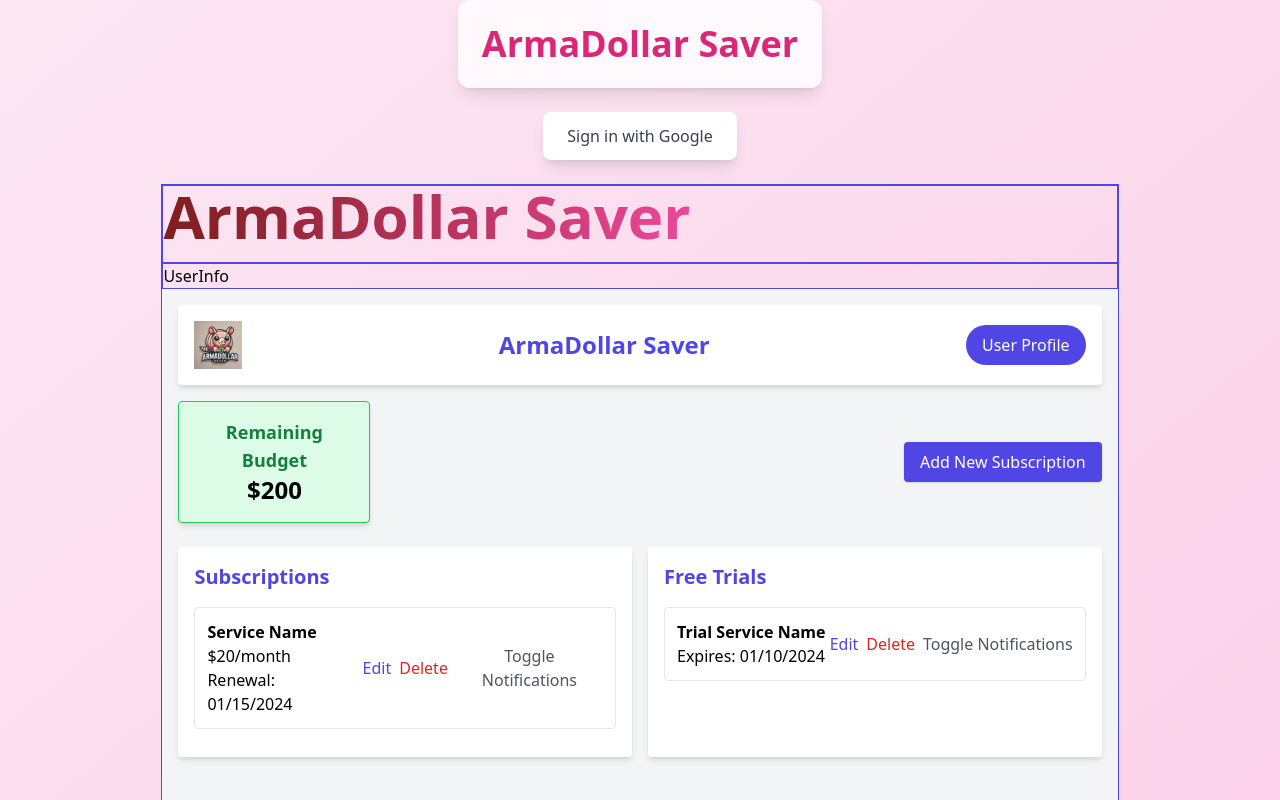
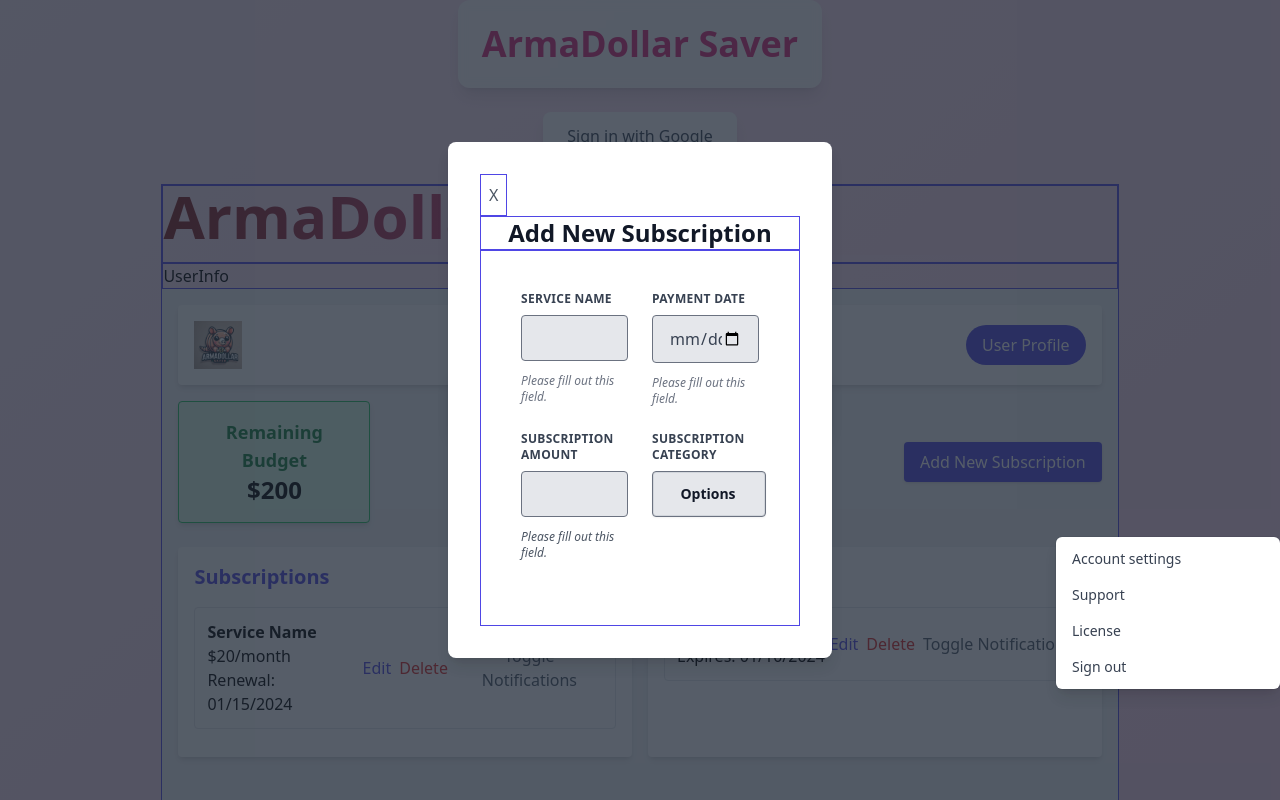
Before and after one commit to Panda-Whale-Iteration-Project/iteration-project, a React (Vite) app: page / in a window 1280 px wide. Both pictures are taken after a click on the button "Add New Subscription". Shown: the top 800 px of the page. Built offline with nearby package versions, Linux system fonts and the light colour scheme.

Commit message:
added popup to dashbaord Add New Sub button

```diff
--- a/src/components/AddNewContainer.jsx
+++ b/src/components/AddNewButton.jsx
@@ -1,15 +1,20 @@
-const AddNewContainer = () => {
+import { useState } from "react";
+import NewSubscriptionFormContainer from "./NewSubscriptionFormContainer";
+
+// Button that opens pop up
+// Receives openPopup function
+const AddNewButton = ({ onOpen }) => {
   return (
     <button
       className='bg-indigo-600 text-white px-4 py-2 rounded shadow hover:bg-indigo-700 transition'
-			onClick={() => console.log('Add New Subscription Clicked')}
+      onClick={onOpen}
     >
       Add New Subscription
     </button>
   );
 };
 
-export default AddNewContainer;
+export default AddNewButton;
 
 // import React from 'react';
 
--- a/src/components/AddNewFormDisplay.jsx
+++ b/src/components/AddNewFormDisplay.jsx
@@ -169,8 +169,9 @@
   );
 };
 
+export default AddNewFormDisplay;
+
 /*
-export default AddNewFormDisplay;
 NOTIFICATION TOGGLE
           <label class='inline-flex items-center cursor-pointer w-full md:w-1/2 px-3'>
             <input type='checkbox' value='' class='sr-only peer'></input>
--- a/src/components/DashboardContainer.jsx
+++ b/src/components/DashboardContainer.jsx
@@ -1,14 +1,31 @@
 // serve as the main container, displaying the user’s subscriptions, trials, budget, and profile info.
 
 import React from 'react';
+import { useState } from 'react';
 import TrialContainer from './TrialContainer.jsx';
 import SubscriptionContainer from './SubscriptionContainer.jsx';
-import AddNewContainer from './AddNewContainer.jsx';
+import AddNewButton from './AddNewButton.jsx';
 import BudgetContainer from './BudgetContainer.jsx';
 import UserProfileDropdown from './UserProfileDropdown.jsx';
 import Icony from './Icony.jsx';
+import NewSubscriptionFormContainer from './NewSubscriptionFormContainer.jsx';
 
 const DashboardContainer = () => {
+	// State and functions to open/close popup
+	const [PopUpVisibility, setPopUpVisibility] = useState(false);
+
+	const openPopup = () => {
+    console.log('Button was clicked and pop up should be visible');
+    setPopUpVisibility(true);
+  };
+
+	const closePopup = () => {
+		console.log('Pop up should close')
+		setPopUpVisibility(false);
+	};
+
+
+
 	return (
     <div className='flex flex-col items-center bg-gray-100 min-h-screen p-4'>
       {/* Header with Icon and User Info */}
@@ -21,7 +38,17 @@
       {/* Budget and Add Subscription Button */}
       <div className='w-full flex justify-between items-center mt-4'>
         <BudgetContainer />
-				<AddNewContainer />
+        <AddNewButton onOpen={openPopup} />
+
+        {/* Conditionally render the popup */}
+        {PopUpVisibility && (
+          <div className='fixed inset-0 flex justify-center items-center bg-gray-800 bg-opacity-50 z-50'>
+            <div className='bg-black p-8 rounded-lg shadow-lg w-96 relative'>
+              {/* Pass the close function to the sub form container */}
+              <NewSubscriptionFormContainer closePopup={closePopup} />
+            </div>
+          </div>
+        )}
       </div>
 
       {/* Subscription and Trial Lists */}
--- /dev/null
+++ b/src/components/NewSubscriptionFormContainer.jsx
@@ -0,0 +1,24 @@
+import React from 'react';
+import AddNewTitleDisplay from './AddNewTitleDisplay.jsx'
+import AddNewFormDisplay from './AddNewFormDisplay.jsx'
+
+const NewSubscriptionFormContainer = ({ closePopup }) => {
+  return (
+    <div className='fixed inset-0 flex justify-center items-center bg-gray-800 bg-opacity-50 z-50 border-indigo-600'>
+      <div className='bg-white p-8 rounded-lg shadow-lg w-96'>
+        {/* Close button */}
+        <button
+          className='p-2 text-gray-600 border border-indigo-600'
+          onClick={closePopup}
+        >
+          X
+        </button>
+        {/* The New Subscription Form */}
+        <AddNewTitleDisplay />
+        <AddNewFormDisplay />
+      </div>
+    </div>
+  );
+};
+
+export default NewSubscriptionFormContainer;
```
Lines whose indentation alone changed are shown as unchanged.
